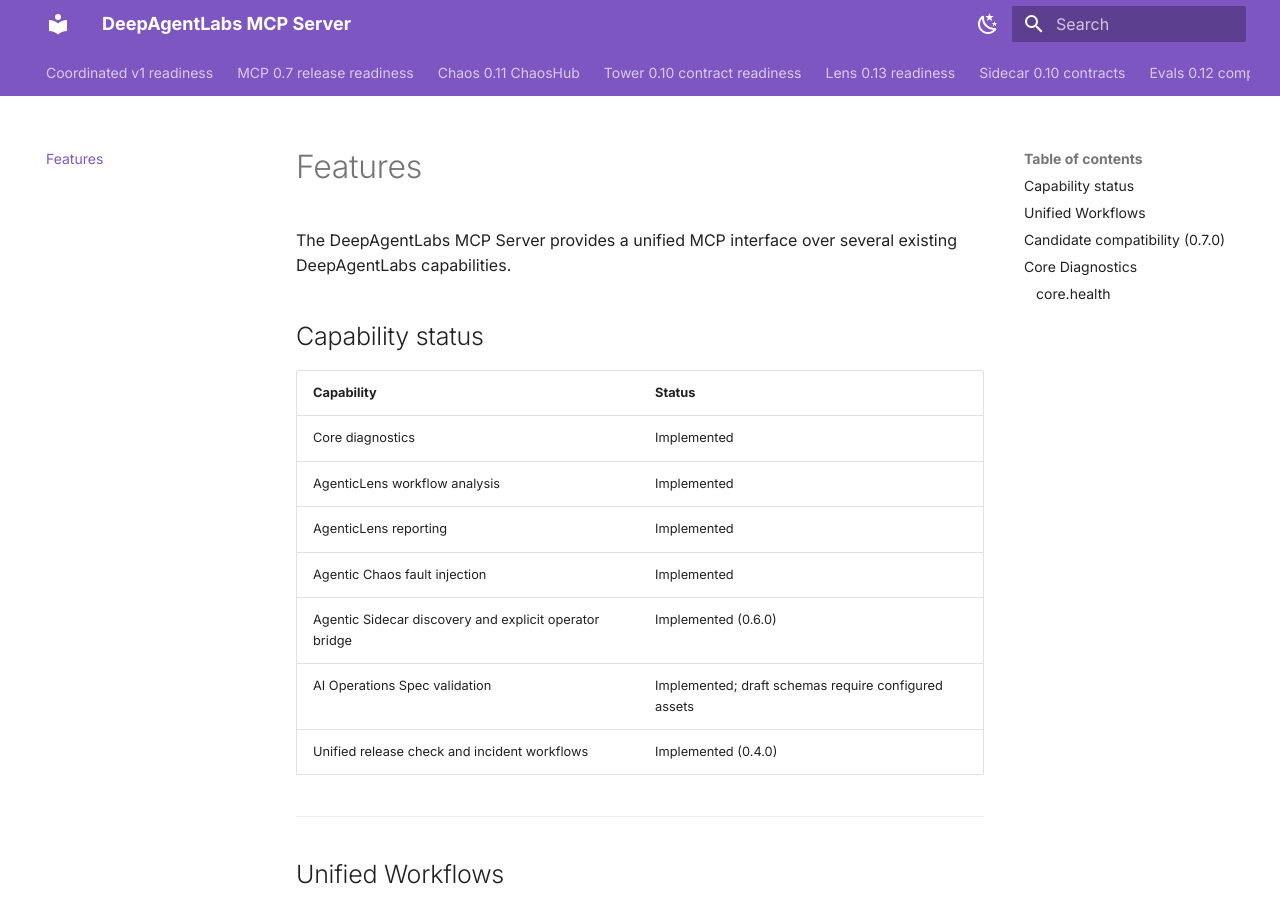
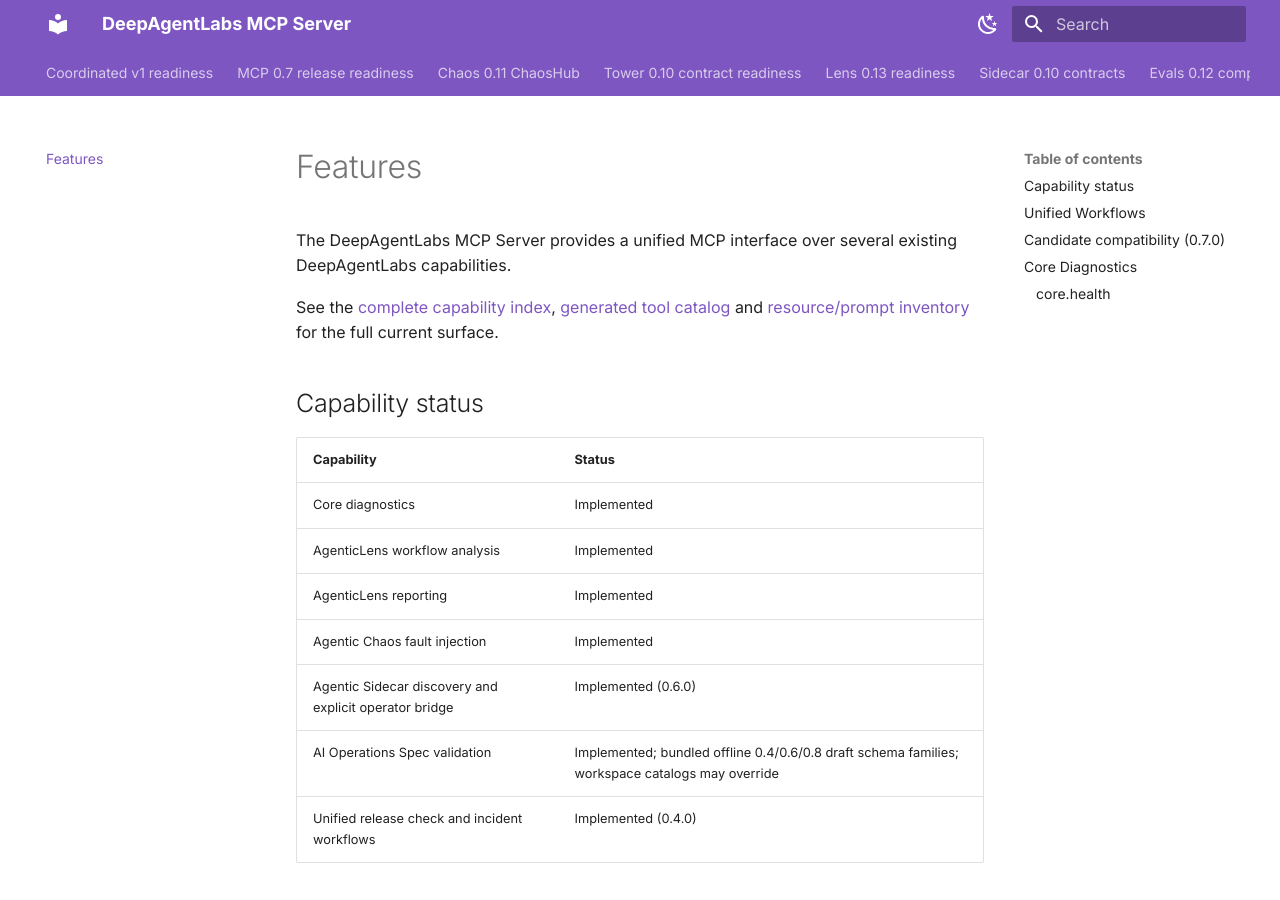
Before and after one commit to DeepAgentLabs/mcp-server, an MkDocs documentation site: the page built from docs/features.md, in a window 1280 px wide and 900 px high. Built offline with MkDocs 1.6.1 and Material for MkDocs 9.7.7, drawn with Linux system fonts in a browser that asks for light colours.

Commit message:
docs: complete docs/features.md documentation coverage

```diff
--- a/docs/features.md
+++ b/docs/features.md
@@ -1,6 +1,8 @@
 # Features
 
 The DeepAgentLabs MCP Server provides a unified MCP interface over several existing DeepAgentLabs capabilities.
+
+See the [complete capability index](developer-guide.md#capability-index), [generated tool catalog](tools.md) and [resource/prompt inventory](resources-and-prompts.md) for the full current surface.
 
 ## Capability status
 
@@ -11,7 +13,7 @@ The DeepAgentLabs MCP Server provides a unified MCP interface over several exist
 | AgenticLens reporting | Implemented |
 | Agentic Chaos fault injection | Implemented |
 | Agentic Sidecar discovery and explicit operator bridge | Implemented (0.6.0) |
-| AI Operations Spec validation | Implemented; draft schemas require configured assets |
+| AI Operations Spec validation | Implemented; bundled offline 0.4/0.6/0.8 draft schema families; workspace catalogs may override |
 | Unified release check and incident workflows | Implemented (0.4.0) |
 
 ---
```
